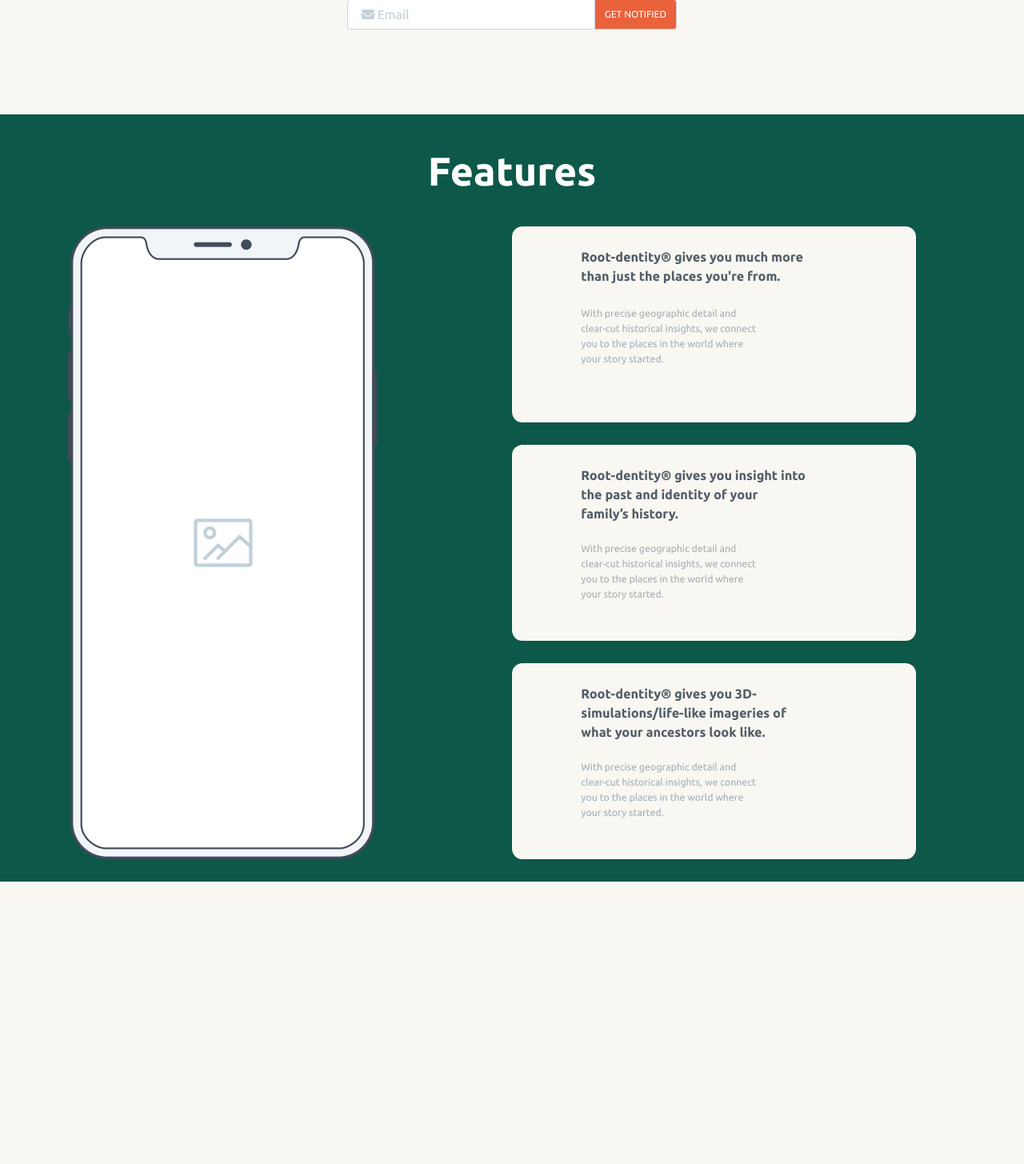
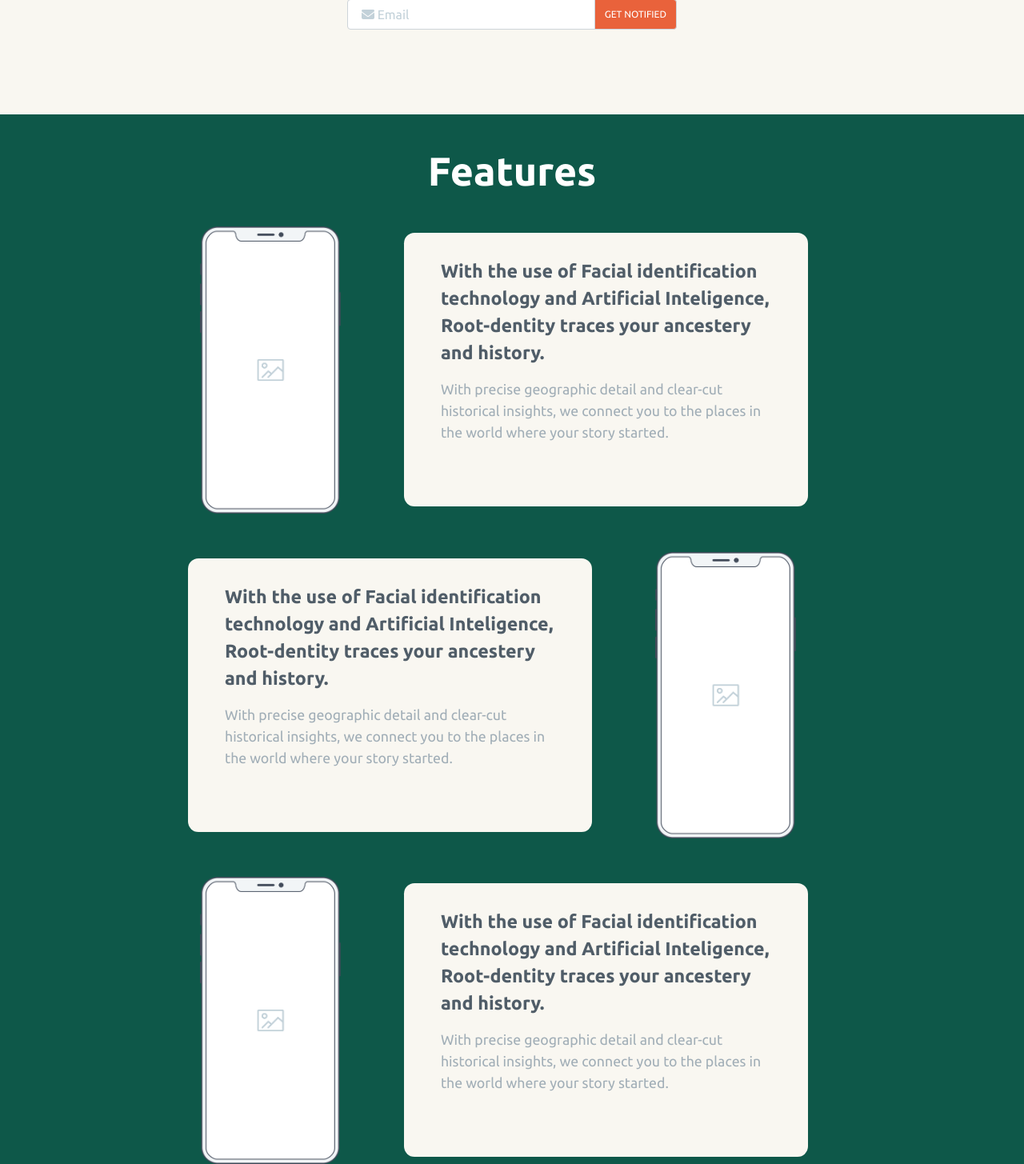
Before and after one commit to tomiwaajayi/Root-dentity, a PHP site: page / in a window 1280 px wide; the page is wider, and only the part inside the window is pictured. Shown: the part 1830-3285 px from the top of that part at 80% size. Before the commit the page ends 2932 px from the top of that part, so only its background shows below. Run offline with PHP 8.4, Linux system fonts and the light colour scheme; some libraries are stand-ins or nearby versions.

Commit message:
Root-dentity

```diff
--- a/css/style.css
+++ b/css/style.css
@@ -169,33 +169,41 @@ section.features {
     margin-bottom: 38px;
 }
 
-section.features .phone-image {
-    height: 790.8px;
+.features-container {
+    max-width: 810px !important;
 }
 
-.feature-box {
-    background-color: #F9F7F1;
-    max-width: 505px;
-    height: 245px;
-    border-radius: 13.13px;
-    margin-bottom: 28px;
+.features-phone {
+    max-width: 175.54px;
 }
 
-.feature-box h3 {
+.features-box {
+    border-radius: 13.13px;
+    margin-top: 8px;
+    max-width: 505px;
+    max-height: 342px;
+    box-sizing: border-box;
+    background-color: #F9F7F1;
+}
+
+.features-info-main {
     font-style: normal;
     font-weight: bold;
-    font-size: 16.2217px;
-    line-height: 24px;
+    font-size: 23.2898px;
+    line-height: 34px;
     color: #505D68;
-    padding: 26.28px 135.15px 0 86.36px;
+    padding: 30px 31px 0px 31px;
 }
 
-.feature-box p {
-    font-family: Ubuntu;
+.features-info-sub {
     font-style: normal;
     font-weight: normal;
-    font-size: 12.3594px;
-    line-height: 19px;
+    font-size: 17.7446px;
+    line-height: 27px;
     color: #A1AEB7;
-    padding: 13.86px 194.63px 50.92px 86.36px;
+    padding:0px 31px 30px 31px;
 }
+
+div.col-8.features-box {
+    box-sizing: border-box;
+}
--- a/index.php
+++ b/index.php
@@ -17,11 +17,14 @@
 </head>
 
 <body>
+    <!-- Hero Section -->
     <section class="header">
         <div class="container">
             <div class="container">
                 <div class="logo text-center">
                     <img src="./img/logo.png" alt="logo" class="logo-img">
+
+                    <!-- Welcome to Root-dentity -->
                     <label class="text-center logo-welcome">Welcome to Root-dentity</label>
                 </div>
             </div>
@@ -29,6 +32,7 @@
 
             <div class="container primary-section">
                 <div class="row">
+                    <!-- Coming Soon left section -->
                     <div class="col-md-7">
                         <p class="coming-soon ">Coming Soon</p>
                         <h1>Where in the world are you from ?</h1>
@@ -39,6 +43,7 @@
                                 analyzes your
                                 face to determine which portions are estimated to originate from each</strong></p>
 
+                        <!-- Be notified Form 1 -->
                         <div>
                             <p class="form-mail-text">Be the first to know when Root-dentity launches !</p>
                         </div>
@@ -49,11 +54,17 @@
                                     placeholder="&#xf0e0 Email" required>
                                 <div class="input-group-append">
                                     <button class="input-group-text bg-orange" id="basic-addon2" type="submit"
-                                        name="submit" value="submit" data-toggle="modal" data-target="#exampleModal">GET NOTIFIED</button>
+                                        name="submit" value="submit" data-toggle="modal" data-target="#exampleModal">GET
+                                        NOTIFIED</button>
                                 </div>
                             </div>
                         </form>
+
+                        <!-- End of form 1 -->
+
                     </div>
+
+                    <!-- Right Phone -->
 
                     <div class="col-md-5 text-right hero-phone-image">
                         <img src="https://res.cloudinary.com/dafsch2zs/image/upload/v1594614873/iPhone_11_Pro_egyo8f.png"
@@ -62,6 +73,7 @@
                 </div>
             </div>
 
+            <!-- Watch the overview -->
             <div class="video-bg">
                 <h2 class="text-center video-header">Watch the Overview</h2>
                 <div class="video-box container">
@@ -75,6 +87,8 @@
                     allowfullscreen class="text-center video"></iframe> -->
             </div>
 
+
+            <!-- APP Screens Section -->
             <div class="container">
                 <div class="row">
                     <div class="col-2 app-screen text-center">
@@ -96,10 +110,12 @@
                         <img src="./img/iPhone 11 Pro.svg" alt="">
                     </div>
                 </div>
-
             </div>
+            <!-- End of app screens Section -->
 
 
+
+            <!-- Be notified Form 2 -->
             <div class="call-to-action-2 text-center">
                 <p class="form-mail-text">Be the first to know when Root-dentity launches !</p>
             </div>
@@ -114,35 +130,48 @@
                 </div>
             </form>
 
+            <!-- End of form 2-->
         </div>
     </section>
 
+
+    <!-- Section Features -->
     <section class="features">
         <div class="container">
             <div>
                 <h2 class="text-center feature-title">Features</h2>
             </div>
-            <div class="row">
-                <div class="col-md-6">
-                    <img src="./img/Features-Device.png" alt="" class="phone-image">
+            <div class="container features-container">
+                <div class="row">
+                    <div class="col-4">
+                        <img src="./img/Features-Device.png" alt="" class="features-phone">
+                    </div>
+                    <div class="col-8 features-box">
+                        <p class="features-info-main">With the use of Facial identification
+                            technology and Artificial Inteligence, Root-dentity traces your ancestery and history.</p>
+                        <p class="features-info-sub">With precise geographic detail and clear-cut historical insights, we connect you to the places in the world where your story started.</p>
+                    </div>
                 </div>
 
-                <div class="col-md-6">
-                    <div class="row feature-box feature-1">
-                        <h3>Root-dentity® gives you much more than just the places you're from.</h3>
-                        <p>With precise geographic detail and clear-cut historical insights, we connect you to the
-                            places in the world where your story started.</p>
+                <div class="row mt-5">
+                    <div class="col-8 features-box">
+                        <p class="features-info-main">With the use of Facial identification
+                            technology and Artificial Inteligence, Root-dentity traces your ancestery and history.</p>
+                        <p class="features-info-sub">With precise geographic detail and clear-cut historical insights, we connect you to the places in the world where your story started.</p>
                     </div>
-                    <div class="row feature-box feature-2">
-                        <h3>Root-dentity® gives you insight into the past and identity of your family’s history.</h3>
-                        <p>With precise geographic detail and clear-cut historical insights, we connect you to the
-                            places in the world where your story started.</p>
+                    <div class="col-4 text-right">
+                        <img src="./img/Features-Device.png" alt="" class="features-phone">
                     </div>
-                    <div class="row feature-box feature-3">
-                        <h3>Root-dentity® gives you 3D-simulations/life-like imageries of what your ancestors look like.
-                        </h3>
-                        <p>With precise geographic detail and clear-cut historical insights, we connect you to the
-                            places in the world where your story started.</p>
+                </div>
+
+                <div class="row mt-5">
+                    <div class="col-4">
+                        <img src="./img/Features-Device.png" alt="" class="features-phone">
+                    </div>
+                    <div class="col-8 features-box">
+                        <p class="features-info-main">With the use of Facial identification
+                            technology and Artificial Inteligence, Root-dentity traces your ancestery and history.</p>
+                        <p class="features-info-sub">With precise geographic detail and clear-cut historical insights, we connect you to the places in the world where your story started.</p>
                     </div>
                 </div>
             </div>
```
